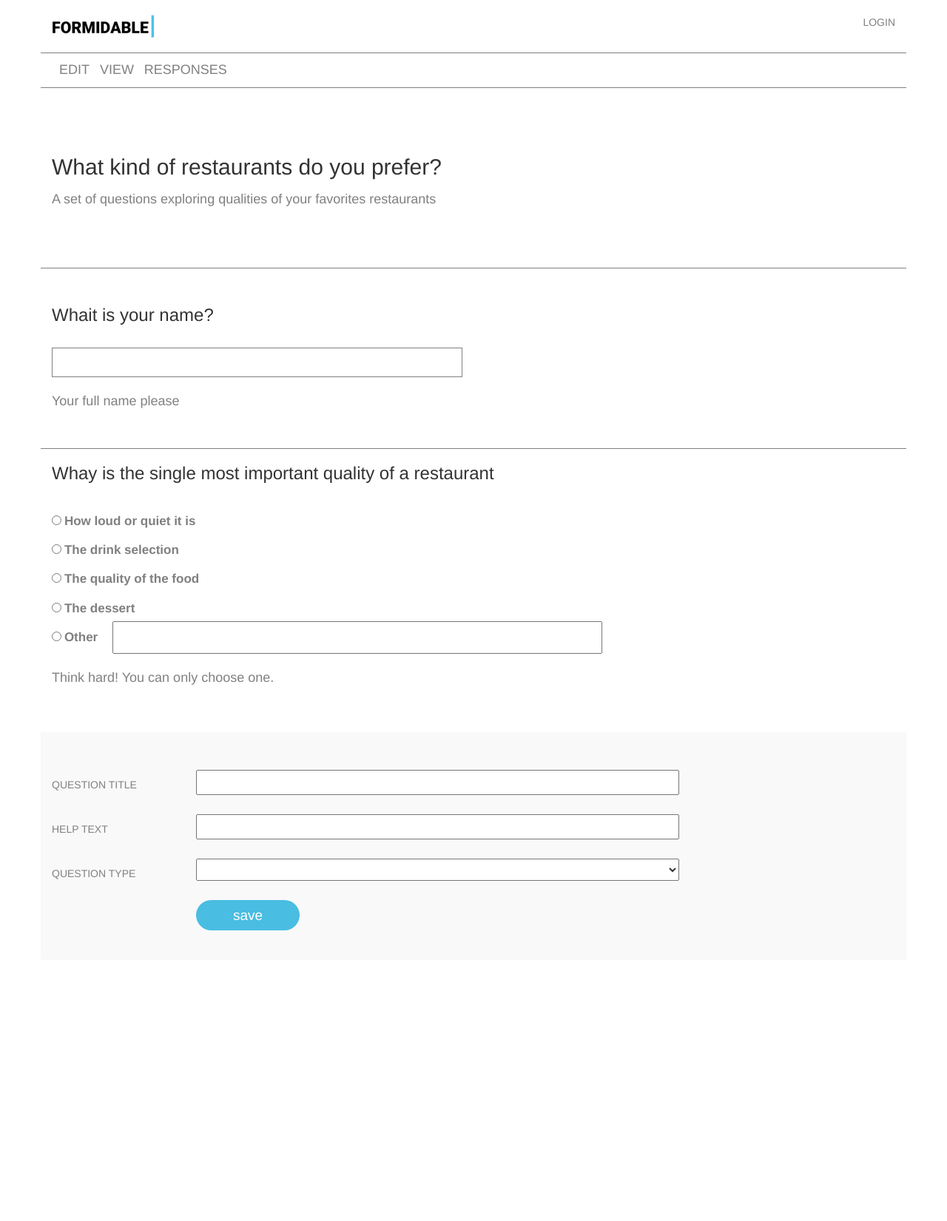
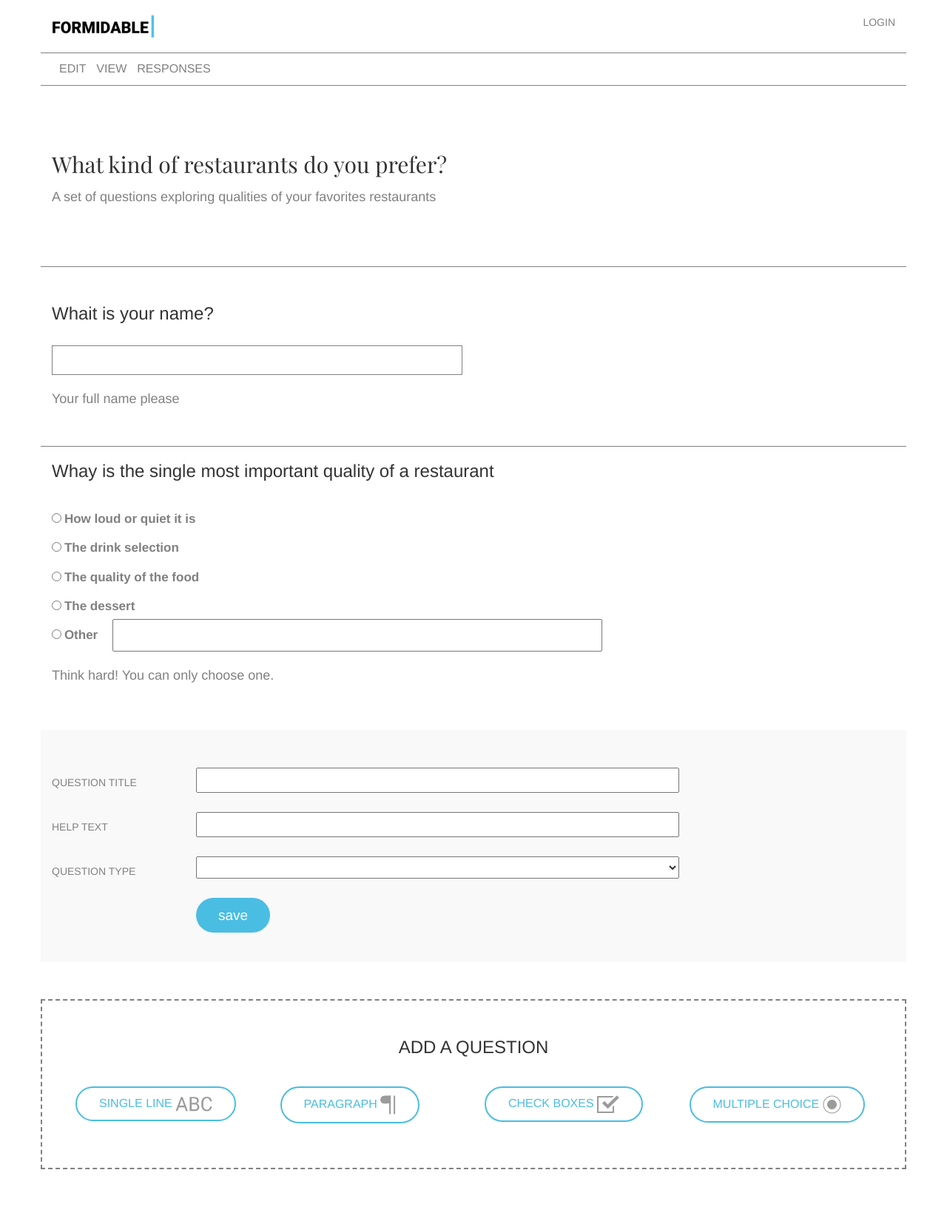
Before and after one commit to pzoa/formidable, a PHP site: page /edit.html in a window 1280 px wide. Shown: the whole page at 74% size. Before the commit the page ends 1258 px from the top, so only its background shows below. Run offline with PHP 8.4, Linux system fonts and the light colour scheme; lists and menus that the app fills with data are empty.

Commit message:
termino desktop

```diff
--- a/edit.css
+++ b/edit.css
@@ -6,6 +6,7 @@
 p {
 	color: gray;
 }
+
 
 .login {
 	display: flex;
@@ -34,19 +35,28 @@ p {
 
 .pro {
 	color: gray;
-	padding-left: 10px;
-	font-size: 18px;
+	margin-left: 10px;
+	font-size: 16px;
 }
 
-.pro:hover {
-	color: black;
+li:hover{
+	font-weight: bold;
+	text-decoration: none;
+	border-bottom: 2px black solid;
 }
 
+.pro:hover{
+	text-decoration: none;
+}
 
 .cont-2{
 	padding-bottom: 70px;
 	padding-top: 70px;
 	border-bottom: gray 1px solid;
+}
+
+.enca{
+	font-family: 'Playfair Display', serif;
 }
 
 .info {
@@ -104,6 +114,7 @@ span{
 .cont-5{
 	background: #F9F9F9;
 	padding-top: 51px;
+	margin-bottom: 50px;
 }
 
 .pre{
@@ -118,14 +129,59 @@ span{
 }
 
 .save{
-	padding-bottom: 7px;
-	padding-top: 7px;
-	padding-right: 50px;
-	padding-left: 50px;
+	padding-bottom: 10px;
+	padding-top: 10px;
+	padding-right: 30px;
+	padding-left: 30px;
 	font-size: 19px;
 	margin-bottom: 40px;
 	border-radius: 100px;
 	background: #4ABDE2;
+	color:white;
 	border: none;
-	color: white;
 }
+
+.cont-6 {
+	display: flex;
+	align-items: center;
+	justify-content: center;
+	border: gray 2px dashed;
+	padding-bottom: 20px;
+	padding-top: 30px;
+	margin-bottom: 70px;
+}
+
+.con6{
+	display: flex;
+	flex-direction: column;
+	align-items: center;
+	justify-content: center;
+}
+
+.btns{
+	width: 90%;
+	display: flex;
+	align-items: center;
+	justify-content: space-between;
+}
+
+.abc{
+	width: 50px;
+}
+
+.add{
+	padding-bottom: 30px;
+}
+
+.check{
+	padding-bottom: 10px;
+	padding-top: 10px;
+	padding-right: 30px;
+	padding-left: 30px;
+	font-size: 16px;
+	margin-bottom: 40px;
+	border-radius: 100px;
+	color:#4ABDE2;
+	border: 2px #4ABDE2 solid;
+	background: white;
+}
--- a/edit.html
+++ b/edit.html
@@ -5,6 +5,9 @@
 	<title>Edit-page</title>
 	<link rel="stylesheet" type="text/css" href="edit.css">
 	<link rel="stylesheet" href="https://maxcdn.bootstrapcdn.com/bootstrap/3.3.7/css/bootstrap.min.css" integrity="sha384-BVYiiSIFeK1dGmJRAkycuHAHRg32OmUcww7on3RYdg4Va+PmSTsz/K68vbdEjh4u" crossorigin="anonymous">
+	<link href="https://fonts.googleapis.com/css?family=Playfair+Display" rel="stylesheet">
+	<link href="https://fonts.googleapis.com/css?family=Roboto" rel="stylesheet">
+	<link href="https://fonts.googleapis.com/css?family=Roboto|Roboto+Condensed" rel="stylesheet">
 </head>
 <body>
 	<header class="container">
@@ -28,8 +31,8 @@
 	</header>
 	<div class="container">
 		<div class="cont-2 row">
-			<div class="col-lg-7 col-md-7 col-sm-7">
-				<h2>What kind of restaurants do you prefer?</h2>
+			<div class="col-lg-7 col-md-7 col-sm-12">
+				<h2 class="enca">What kind of restaurants do you prefer?</h2>
 				<p class="info">A set of questions exploring qualities of your favorites restaurants</p>
 			</div>
 		</div>
@@ -71,6 +74,27 @@
 				<input class="save" type="button" value="save"></input>
 			</div>
 		</div>
+		<div class="cont-6 row">
+			<div class="con6 col-lg-12 col-md-12 col-sm-12">
+				<div class="con6 col-lg-12 col-md-12 col-sm-12">
+					<h3 class="add">ADD A QUESTION</h3>
+				</div>
+				<div class="col-lg-12 col-md-12 col-sm-12">
+					<div class="btns col-lg-3 col-md-3 col-sm-12">
+						<button class="check" type="button">SINGLE LINE <img class="abc" src="imag/icons/PNGs/singleLine-regular@2x.png"></button>
+					</div>
+					<div class="btns col-lg-3 col-md-3 col-sm-12">
+						<button class="check" type="button">PARAGRAPH <img src="imag/icons/PNGs/paragraph-regular.png"></button>
+					</div>
+					<div class="btns col-lg-3 col-md-3 col-sm-12">
+						<button class="check" type="button">CHECK BOXES <img src="imag/icons/PNGs/checkboxes-regular.png"></button>
+					</div>
+					<div class="btns col-lg-3 col-md-3 col-sm-12">
+						<button class="check" type="button">MULTIPLE CHOICE <img src="imag/icons/PNGs/multiple-regular.png"> </button>
+					</div>
+				</div>
+			</div>
+		</div>
 	</div>
 </body>
 </html>
```
